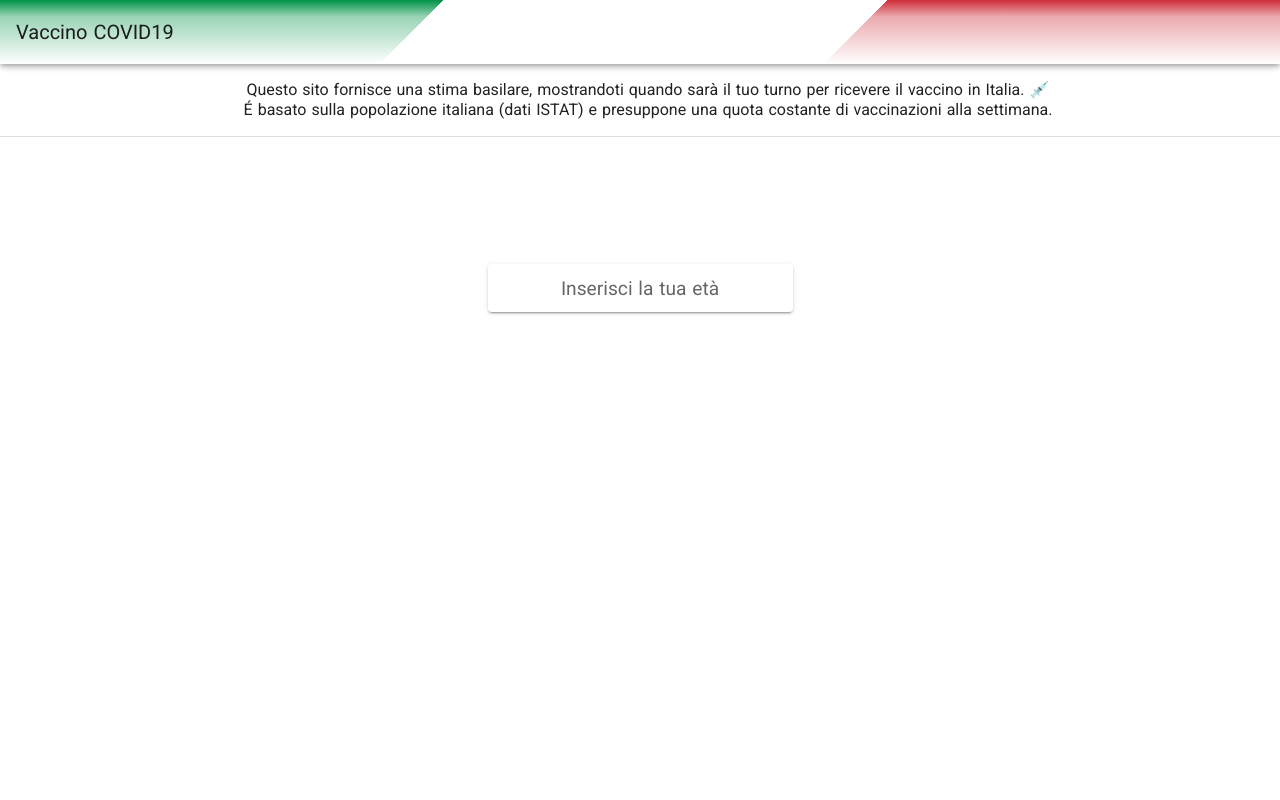
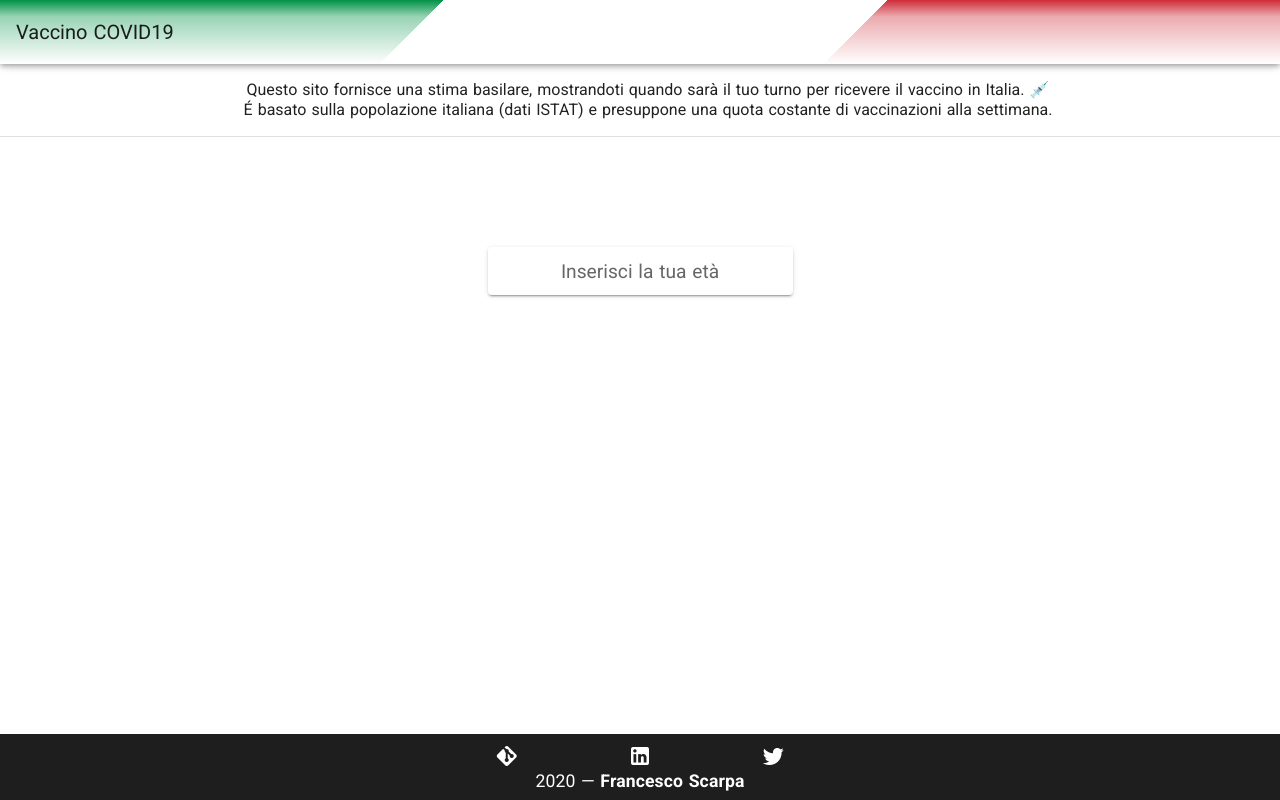
Before and after one commit to Cescx0f/Covid19Vaccine-ITA, a Nuxt app: page / in a window 1280 px wide. Built offline with nearby package versions, Linux system fonts and the light colour scheme.

Commit message:
ADD footer

```diff
--- a/components/age-input.vue
+++ b/components/age-input.vue
@@ -5,11 +5,15 @@
             v-model="inputValue"
             label="Inserisci la tua età"
             solo
+            @submit.prevent
             class="age-input-component"
                   color="success"
                   type="number"
 
           ></v-text-field>
+          <!-- dummy hidden input to prevent submit event -->
+          <input type="text" style="display: none;" />
+
       </v-form>
   </div>
 </template>
--- /dev/null
+++ b/components/author-footer.vue
@@ -0,0 +1,74 @@
+<template>
+  <v-footer
+    dark
+    padless
+
+  >
+    <v-card
+      class="flex"
+      flat
+      tile
+    >
+
+
+      <v-card-text class="py-2 white--text text-center">
+        <div class="footer-icon-wrap text-center">
+            <v-btn
+          v-for="icon in icons"
+          :key="icon.image"
+          class="footer-icon"
+          @click="openUrl(icon.link)"
+          small
+          dark
+          icon
+        >
+          <v-icon size="24px">
+            {{ icon.image }}
+          </v-icon>
+        </v-btn>
+        </div>
+        <div>{{ new Date().getFullYear() }} — <strong>Francesco Scarpa</strong> </div>
+
+      </v-card-text>
+    </v-card>
+  </v-footer>
+</template>
+
+<script>
+export default {
+    data: () => ({
+      icons: [
+          {
+              image: 'mdi-git',
+            link: 'https://github.com/Cescx0f/Covid19Vaccine-ITA',
+            },
+          {
+              image: 'mdi-linkedin',
+            link: 'https://www.linkedin.com/in/francesco-202020',
+            },
+          {
+              image: 'mdi-twitter',
+            link: 'https://twitter.com/FraCesc0',
+            },
+      ],
+    }),
+
+    methods: {
+        openUrl: function(url) {
+            window.open(url)
+        }
+    }
+
+}
+</script>
+
+<style>
+
+.footer-icon-wrap {
+    display: flex;
+    justify-content: space-around;
+    max-width: 400px;
+    margin: auto;
+}
+
+</style>
--- a/pages/index.vue
+++ b/pages/index.vue
@@ -14,6 +14,7 @@
         <result v-if="userAge" :age="userAge"/>
       </div>
     </div>
+    <author-footer />
 </v-app>
 </template>
 
@@ -21,6 +22,7 @@
 import AgeInput from '~/components/age-input.vue'
 import Result from '~/components/result.vue'
 import AppBar from '~/components/app-bar.vue'
+import AuthorFooter from '~/components/author-footer.vue'
 import Demographic from '~/components/demographic.vue'
 
   export default {
@@ -29,6 +31,7 @@ import Demographic from '~/components/demographic.vue'
       Demographic,
       Result,
       AppBar,
+      AuthorFooter,
       },
 
       beforeMount: function() {
```
